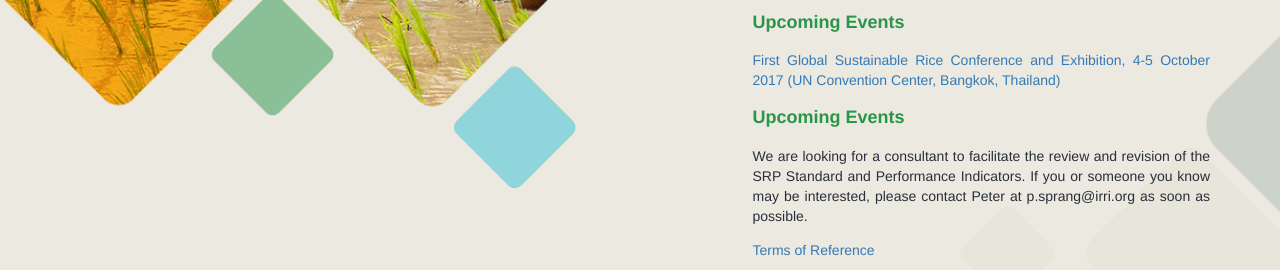
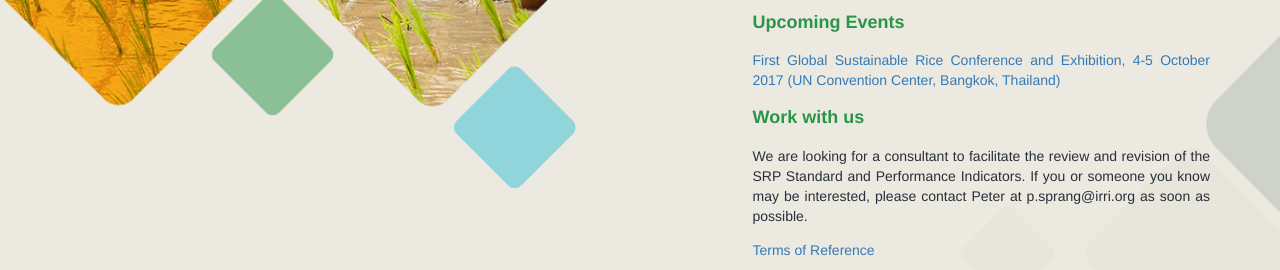
Before and after one commit to sustainablericeplatform/sustainablericeplatform.github.io, a Jekyll site: the page built from index.html, in a window 1280 px wide. Shown: the part 955-1225 px from the top of the page. Built offline with Jekyll 4.4.1, drawn with Linux system fonts in a browser that asks for light colours.

Commit message:
Update index.html

```diff
--- a/index.html
+++ b/index.html
@@ -28,7 +28,7 @@ layout: default
                 <p><a href="/assets/docs/Online Participation Guidelines - SRP Training Strategy Workshop 3-4 May 2017.pdf" target="_blank">ONLINE PARTICIPATION GUIDELINES</a></p>
                 <p><a href="/assets/docs/SRP National Stakeholder Dialogue and Workshop - Islamabad 23 May 2017.pdf" target="_blank">Sustainable Rice Platform National Stakeholder Dialogue and Workshop, 23 May 2017 (Serena Hotel, Islamabad, Pakistan)</a></p> -->
                 <p><a href="http://www.sustainablericeconference.org" target="_blank">First Global Sustainable Rice Conference and Exhibition, 4-5 October 2017 (UN Convention Center, Bangkok, Thailand)</a></p>
-                <h2 class="green">Upcoming Events</h2>
+                <h2 class="green">Work with us</h2>
                 <p>We are looking for a consultant to facilitate the review and revision of the SRP Standard and Performance Indicators. If you or someone you know may be interested, please contact Peter at p.sprang@irri.org as soon as possible.</p>
                 <p><a href="/assets/docs/ToRs_Consultant_SRP_Standard Revision 050717.pdf" target="_blank">Terms of Reference</a></p>
                 <div class="subscribe-wrapper" style="margin-top: 50px;">
```
